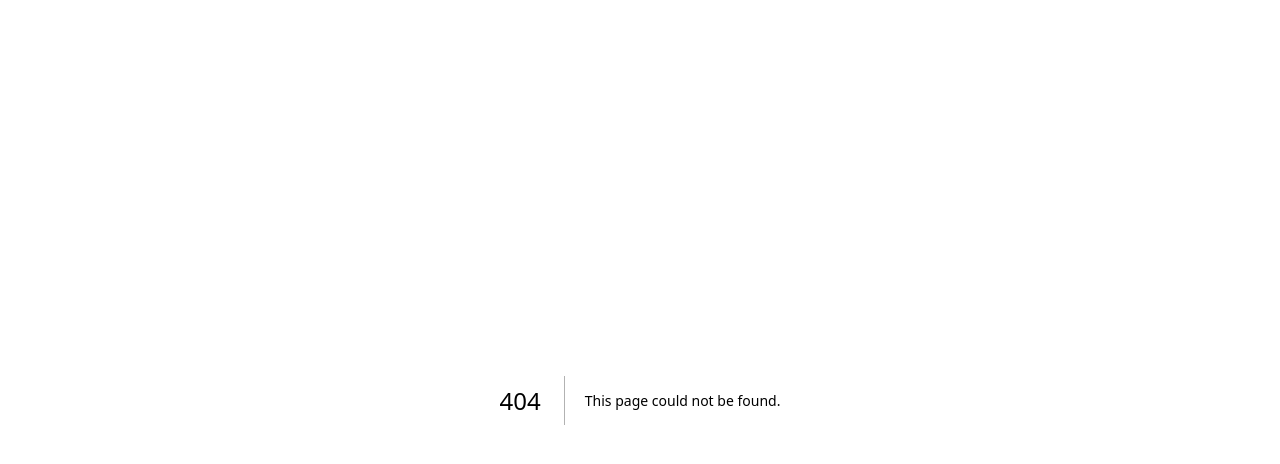
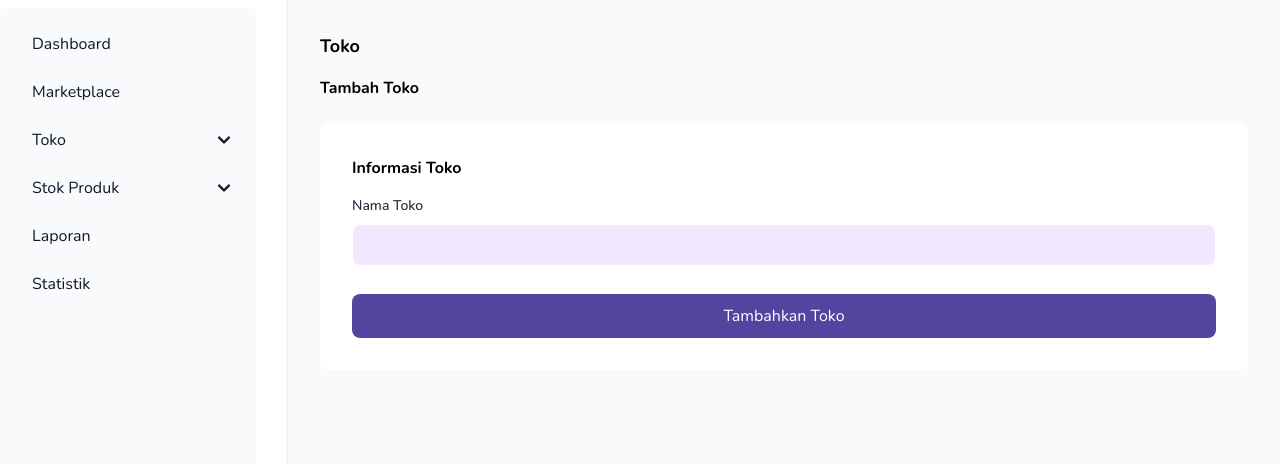
Before and after one commit to fajarzuhrihadiyanto/simontok-fe-fp, a Next.js app: page /toko/tambahtoko in a window 1280 px wide. Before the commit this address had no page. Shown: the top 464 px of the page. Built offline with nearby package versions, Linux system fonts and the light colour scheme.

Commit message:
integrasi data toko

```diff
--- a/components/LeftSidebar.tsx
+++ b/components/LeftSidebar.tsx
@@ -13,6 +13,10 @@ export const LeftSidebar = () => {
               {/*  <Sidebar.Item href="#">Marketplace Anda</Sidebar.Item>*/}
               {/*  <Sidebar.Item href="#">Tambah Marketplace</Sidebar.Item>*/}
               {/*</Sidebar.Collapse>*/}
+              <Sidebar.Collapse label="Toko">
+                <Sidebar.Item href="/toko">Lihat Toko</Sidebar.Item>
+                <Sidebar.Item href="/toko/tambahtoko">Tambah Toko</Sidebar.Item>
+              </Sidebar.Collapse>
               <Sidebar.Collapse label="Stok Produk">
                 <Sidebar.Item href="/stok">Lihat Stok</Sidebar.Item>
                 <Sidebar.Item href="/stok/tambahproduk">Tambah Produk</Sidebar.Item>
--- /dev/null
+++ b/pages/toko/index.tsx
@@ -0,0 +1,52 @@
+import {LeftSidebar} from "../../components/LeftSidebar";
+import {PageContent} from "../../components/PageContent";
+import {Card} from "../../components/Card";
+import { stocks } from "../../components/utils/Stock"
+import React from 'react'
+import { BACKEND_URL } from "../../config";
+
+export default function ViewStock () {
+    const [shops, setShops] = React.useState([])
+
+    React.useEffect(() => {
+      const getShop = async () => {
+          const token = localStorage.getItem('token')
+
+          const response = await fetch(`${BACKEND_URL}/api/shop`, {
+              headers: {
+                  'Content-Type': 'application/json',
+                  'Authorization': `Bearer ${token}`
+              },
+          })
+          const data = await response.json()
+          console.log(data)
+          setShops(data.data)
+      }
+
+      getShop()
+    }, [])
+
+    console.log(shops)
+
+
+    return (
+        <>
+            <LeftSidebar />
+            <PageContent>
+                <h1 className="text-lg font-bold w-full">Toko</h1>
+                <h2 className="mt-4 font-bold">Lihat Toko</h2>
+                <div className="w-auto h-56 bg-secondary rounded-xl mt-6"></div>
+                <div className="h-full w-11/12 mx-auto">
+                    <div className="-mt-24 grid gap-6 sm:grid-cols-1 md:grid-cols-3 xl:grid-cols-5 2xl:grid-cols-6 ">
+                        {shops.map((shop: any, key)=>(
+                          <div key={key} className="w-full flex flex-col space-y-2 bg-slight p-4 rounded-lg">
+                            <div className="bg-gray-400 h-32">Buat Image</div>
+                            <h1 className="truncate text-sm"> {shop.name}</h1>
+                          </div>
+                        ))}
+                    </div>
+                </div>
+            </PageContent>
+        </>
+    )
+}
--- /dev/null
+++ b/pages/toko/tambahtoko.tsx
@@ -0,0 +1,80 @@
+import { LeftSidebar } from "../../components/LeftSidebar";
+import { PageContent } from "../../components/PageContent";
+import { PageContainer } from "../../components/Container";
+import React from "react";
+import { useRouter } from "next/router";
+import { BACKEND_URL } from "../../config";
+
+export default function AddShop() {
+
+  const [name, setName] = React.useState('')
+  const router = useRouter()
+
+  const onSubmit = (e: any) => {
+    e.preventDefault()
+
+    const token = localStorage.getItem('token')
+
+    const data = JSON.stringify({
+      name
+    })
+
+    fetch(`${BACKEND_URL}/api/create_shop`, {
+      method: 'POST',
+      body: data,
+      headers: {
+        'Content-Type': 'application/json',
+        'Authorization': `Bearer ${token}`
+      },
+    })
+      .then(response => {
+        return response.json()
+      })
+      .then(data => {
+        if (data.success) {
+          router.push('/toko')
+        } else {
+          throw Error('not success')
+        }
+      })
+      .catch(e => {
+        console.error(e)
+      })
+  }
+
+  return (
+    <>
+      <LeftSidebar />
+      <PageContent>
+        <h1 className="text-lg font-bold w-full">Toko</h1>
+        <h2 className="mt-4 font-bold">Tambah Toko</h2>
+        <PageContainer>
+          <form className="flex space-x-16">
+            <div className="w-full">
+              <h1 className="text-base font-bold mb-4">Informasi Toko</h1>
+              <div className="mb-3">
+                <label
+                  htmlFor="base-input"
+                  className="block mb-2 text-sm font-medium text-gray-800 dark:text-white"
+                >
+                  Nama Toko
+                </label>
+                <input
+                  type="text"
+                  id="base-input"
+                  className="bg-light border border-white text-gray-800 text-sm rounded-lg focus:ring-primary focus:border-primary block w-full p-2.5"
+                  value={name}
+                  onChange={(e) => {setName(e.target.value)}}
+                ></input>
+              </div>
+
+              <button className="bg-primary w-full p-2.5 text-center rounded-lg text-white mt-4 hover:bg-forhoverprimary" onClick={onSubmit}>
+                Tambahkan Toko
+              </button>
+            </div>
+          </form>
+        </PageContainer>
+      </PageContent>
+    </>
+  );
+}
```
